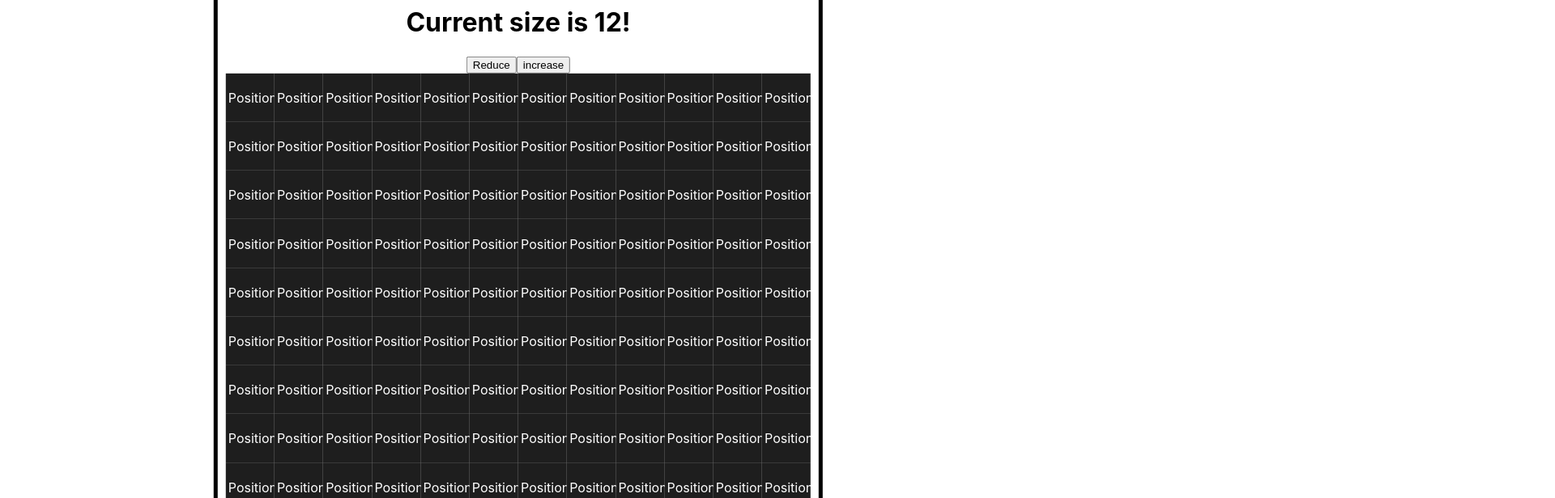
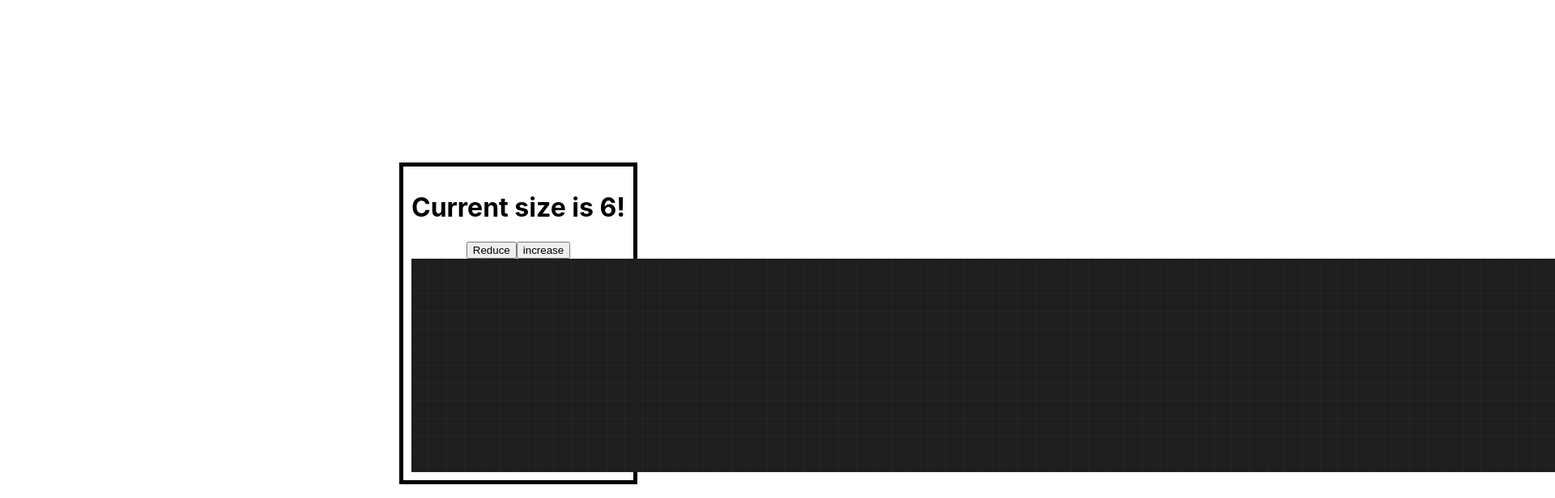
Before and after one commit to ae0n1an/qwirkle, a React (Create React App) app: page / in a window 1280 px wide. Shown: the top 616 px of the page at 81% size, 1920 px wide, since content can reach past the window. Built offline with nearby package versions, Linux system fonts and the light colour scheme; the HTML template or start-up script is replaced by a standard one.

Commit message:
added transition between sizes of board

```diff
--- a/src/App.css
+++ b/src/App.css
@@ -9,11 +9,6 @@
   left: 50%;
   transform: translate(-50%, -50%);
   padding: 10px;
-}
-
-.grid {
-  display: grid;
-  grid-template-columns: repeat(12, 1fr);
 }
 
 .square {
--- a/src/Board.tsx
+++ b/src/Board.tsx
@@ -3,17 +3,23 @@ import ReactDOM from "react-dom/client";
 import './App.css';
 import Position from "./Position";
 
+const MAX_BOARD_SIZE = 108;
+
 function Board() {
-  const [size, setSize] = useState(12);
+  const [size, setSize] = useState(6);
   const arr = []
-  for (let i = 0; i<size**2; i++) {
+
+  for (let i = 0; i<(MAX_BOARD_SIZE*(size*2)); i++) {
     arr.push("hello")
   }
+
   const renderedOutput = arr.map(row => <Position></Position>)
   const wrapper = {
     display: 'grid',
-    gridTemplateColumns: 'repeat(' + size + ', 1fr)'
+    gridTemplateColumns: '0fr '.repeat(MAX_BOARD_SIZE/2 - size) + '1fr '.repeat(size*2) + '0fr '.repeat(MAX_BOARD_SIZE/2 - size),
+    transition: '300ms'
   };
+
   return (
     <>
       <h1>Current size is {size.toString()}!</h1>
--- a/src/Position.tsx
+++ b/src/Position.tsx
@@ -2,7 +2,7 @@ import React from 'react'
 
 function Position() {
   return (
-    <div className='square'>Position</div>
+    <div className='square'></div>
   )
 }
 
```
